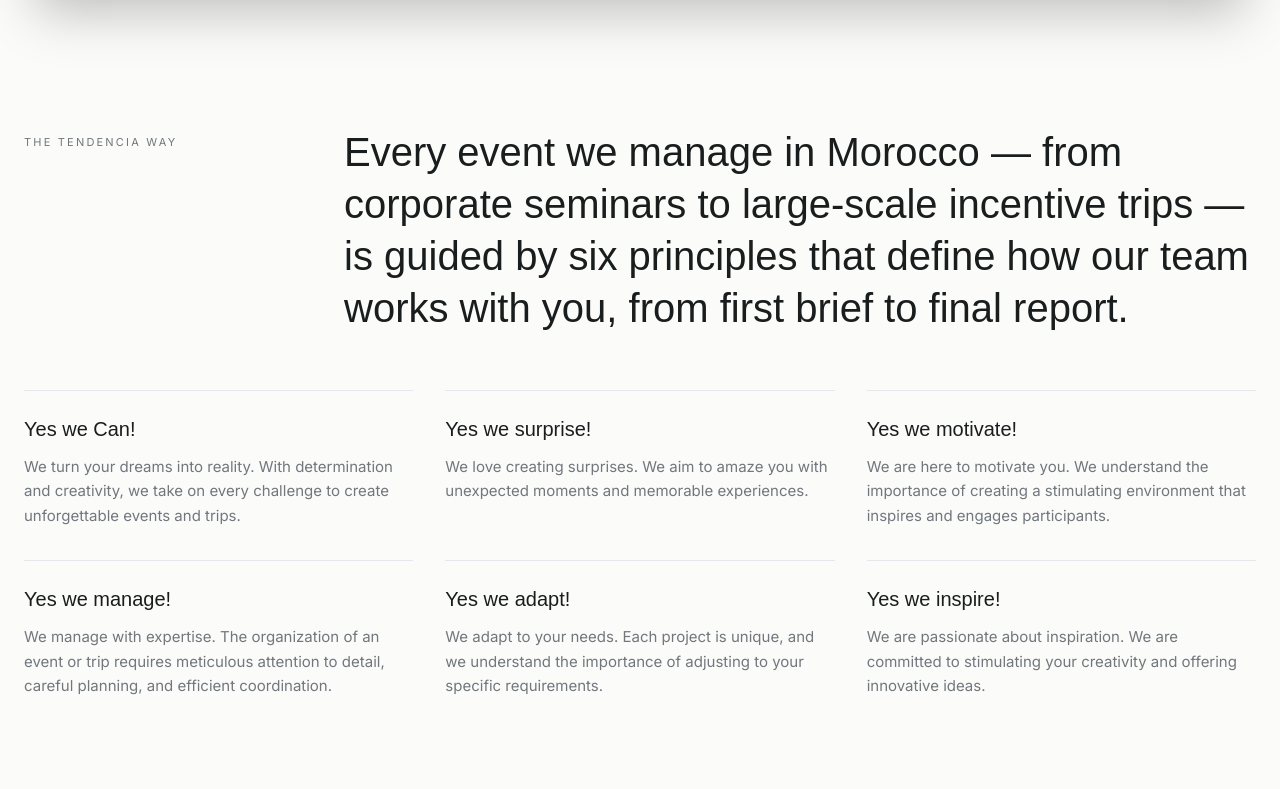
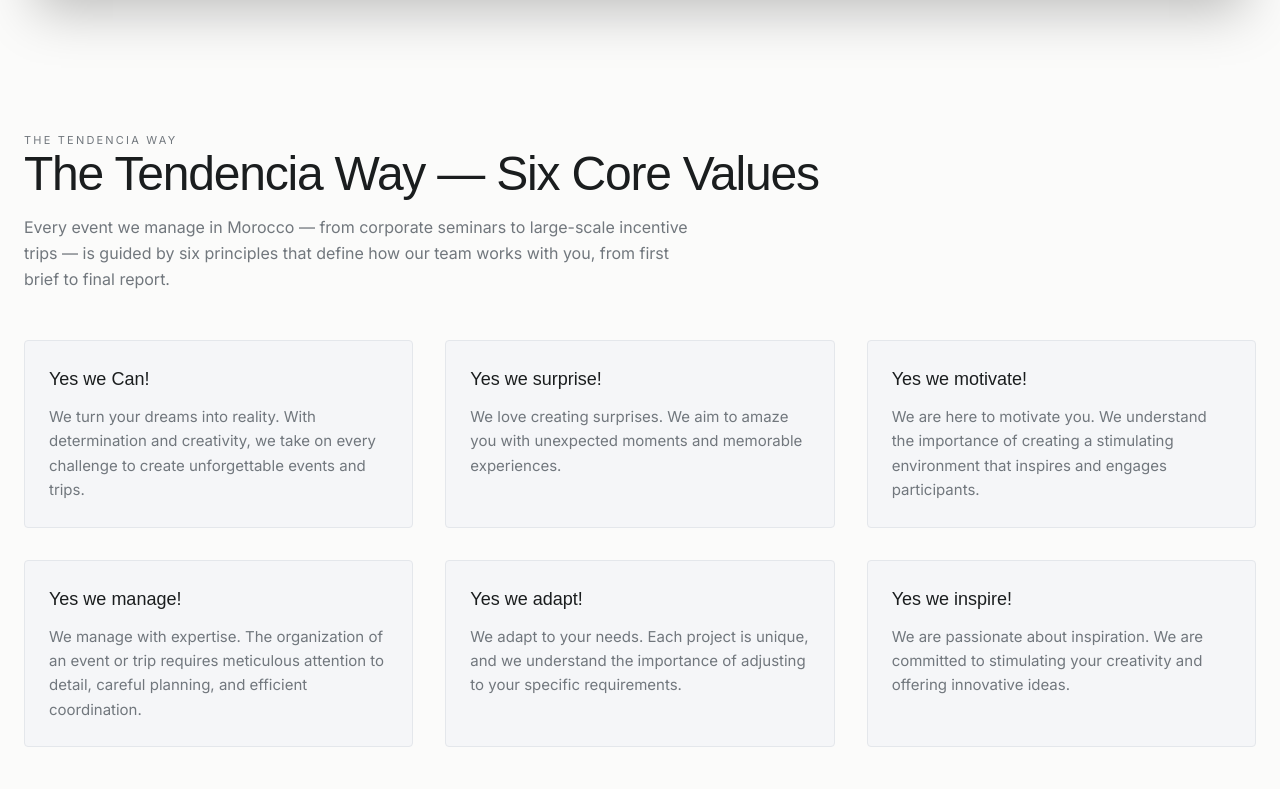
Before and after one commit to ali-r2005/tendenciaevents, a Next.js app: page / in a window 1280 px wide. Shown: the part 791-1580 px from the top of the page. Built offline with nearby package versions, Linux system fonts and the light colour scheme; a web font is replaced by a local one.

Commit message:
some cjhanges

```diff
--- a/src/app/layout.tsx
+++ b/src/app/layout.tsx
@@ -1,6 +1,8 @@
 import type { Metadata } from "next";
 import { Hammersmith_One, Inter } from "next/font/google";
 import { getDictionary } from "../../i18n";
+import { Header } from "../components/Header";
+import { Footer } from "../components/Footer";
 import "./globals.css";
 
 const hammersmithOne = Hammersmith_One({
@@ -27,7 +29,11 @@
       lang="en"
       className={`${hammersmithOne.variable} ${inter.variable} h-full antialiased`}
     >
-      <body className="min-h-full flex flex-col font-sans">{children}</body>
+      <body className="min-h-full flex flex-col font-sans">
+        <Header />
+        {children}
+        <Footer />
+      </body>
     </html>
   );
 }
--- a/src/app/page.tsx
+++ b/src/app/page.tsx
@@ -13,34 +13,6 @@
 
   return (
     <>
-      {/* Header */}
-      <header className="w-full bg-brand-canvas/95 border-b border-brand-border sticky top-0 z-50 backdrop-blur-md">
-        <div className="max-w-[1400px] mx-auto px-4 sm:px-6 h-16 flex items-center justify-between">
-          <a href="/" className="flex items-center gap-2 group">
-            <span className="w-2.5 h-2.5 rounded-full bg-brand-green transition-transform group-hover:scale-125 duration-300" />
-            <span className="text-[19px] font-medium tracking-tight text-brand-neutral">
-              {t.header.brand}
-            </span>
-          </a>
-          <nav className="hidden md:flex items-center gap-8 text-[13px] tracking-wide text-brand-muted">
-            {t.header.nav.map((item) => (
-              <a
-                key={item.href}
-                href={item.href}
-                className="hover:text-brand-yellow transition-colors"
-              >
-                {item.label}
-              </a>
-            ))}
-          </nav>
-          <a
-            href="/contact-us"
-            className="text-[13px] font-medium px-4 py-1.5 rounded-custom bg-brand-green text-white hover:bg-brand-blue transition-colors"
-          >
-            {t.header.cta}
-          </a>
-        </div>
-      </header>
 
       <main className="w-full max-w-[1400px] mx-auto px-4 sm:px-6 py-6 space-y-24 sm:space-y-32">
         {/* Hero */}
@@ -75,24 +47,23 @@
         </section>
 
         {/* The Tendencia Way */}
-        <section id="pillars" className="space-y-10">
-          <div className="grid grid-cols-1 md:grid-cols-12 gap-6 md:gap-12 items-start">
-            <div className="md:col-span-3">
-              <span className="text-[11px] uppercase tracking-[0.2em] text-brand-muted block pt-2">
-                {t.pillars.label}
-              </span>
-            </div>
-            <div className="md:col-span-9">
-              <p className="font-display text-3xl sm:text-4xl lg:text-[40px] leading-[1.3] font-normal text-brand-neutral">
-                {t.pillars.intro}
-              </p>
-            </div>
+        <section id="pillars" className="space-y-8">
+          <div className="space-y-2">
+            <span className="text-[11px] uppercase tracking-[0.2em] text-brand-muted">
+              {t.pillars.label}
+            </span>
+            <h2 className="font-display text-3xl sm:text-5xl font-normal text-brand-neutral tracking-tight">
+              The Tendencia Way — Six Core Values
+            </h2>
+            <p className="text-[16px] text-brand-muted leading-relaxed max-w-2xl pt-2">
+              {t.pillars.intro}
+            </p>
           </div>
 
           <div className="grid grid-cols-1 sm:grid-cols-2 lg:grid-cols-3 gap-8 pt-4">
             {t.pillars.items.map((pillar) => (
-              <div key={pillar.title} className="border-t border-brand-border pt-6 space-y-3">
-                <h3 className="font-display text-xl text-brand-neutral font-normal">
+              <div key={pillar.title} className="bg-brand-subtle border border-brand-border rounded-custom p-6 space-y-3">
+                <h3 className="font-display text-lg text-brand-neutral font-normal">
                   {pillar.title}
                 </h3>
                 <p className="text-[15px] text-brand-muted leading-relaxed">{pillar.body}</p>
@@ -286,75 +257,6 @@
         </section>
       </main>
 
-      {/* Footer */}
-      <footer className="w-full max-w-[1400px] mx-auto px-4 sm:px-6 pt-8 pb-16 space-y-12">
-        <div className="grid grid-cols-1 sm:grid-cols-3 gap-8 text-[13px] text-brand-muted">
-          <div className="space-y-3">
-            <h4 className="text-[11px] uppercase tracking-[0.2em] text-brand-neutral">Explore</h4>
-            <nav className="flex flex-col gap-2">
-              {t.footer.nav.map((link) => (
-                <a
-                  key={link.href}
-                  href={link.href}
-                  className="hover:text-brand-yellow transition-colors"
-                >
-                  {link.label}
-                </a>
-              ))}
-              <a href="/contact-us" className="hover:text-brand-neutral transition-colors">
-                {t.footer.cta}
-              </a>
-            </nav>
-          </div>
-
-          <div className="space-y-3">
-            <h4 className="text-[11px] uppercase tracking-[0.2em] text-brand-neutral">Follow Us</h4>
-            <nav className="flex flex-col gap-2">
-              {t.footer.social.map((link) => (
-                <a
-                  key={link.href}
-                  href={link.href}
-                  target="_blank"
-                  rel="noopener noreferrer"
-                  className="hover:text-brand-yellow transition-colors"
-                >
-                  {link.label}
-                </a>
-              ))}
-            </nav>
-          </div>
-
-          <div className="space-y-3">
-            <h4 className="text-[11px] uppercase tracking-[0.2em] text-brand-neutral">Language</h4>
-            <nav className="flex flex-col gap-2">
-              {t.footer.languages.map((lang) => (
-                <a
-                  key={lang.href}
-                  href={lang.href}
-                  className="hover:text-brand-yellow transition-colors"
-                >
-                  {lang.label}
-                </a>
-              ))}
-            </nav>
-          </div>
-        </div>
-
-        <div className="flex flex-col sm:flex-row items-center justify-between gap-4 text-xs text-brand-muted border-t border-brand-border pt-6">
-          <div>{t.footer.copyright}</div>
-          <div className="flex items-center gap-6">
-            {t.footer.links.map((link) => (
-              <a
-                key={link.href}
-                href={link.href}
-                className="hover:text-brand-yellow transition-colors"
-              >
-                {link.label}
-              </a>
-            ))}
-          </div>
-        </div>
-      </footer>
     </>
   );
 }
--- /dev/null
+++ b/src/components/Footer.tsx
@@ -0,0 +1,78 @@
+'use client';
+
+import { getDictionary } from "../../i18n";
+
+export function Footer() {
+  const t = getDictionary();
+
+  return (
+    <footer className="w-full max-w-[1400px] mx-auto px-4 sm:px-6 pt-8 pb-16 space-y-12">
+      <div className="grid grid-cols-1 sm:grid-cols-3 gap-8 text-[13px] text-brand-muted">
+        <div className="space-y-3">
+          <h4 className="text-[11px] uppercase tracking-[0.2em] text-brand-neutral">Explore</h4>
+          <nav className="flex flex-col gap-2">
+            {t.footer.nav.map((link) => (
+              <a
+                key={link.href}
+                href={link.href}
+                className="hover:text-brand-yellow transition-colors"
+              >
+                {link.label}
+              </a>
+            ))}
+            <a href="/contact-us" className="hover:text-brand-neutral transition-colors">
+              {t.footer.cta}
+            </a>
+          </nav>
+        </div>
+
+        <div className="space-y-3">
+          <h4 className="text-[11px] uppercase tracking-[0.2em] text-brand-neutral">Follow Us</h4>
+          <nav className="flex flex-col gap-2">
+            {t.footer.social.map((link) => (
+              <a
+                key={link.href}
+                href={link.href}
+                target="_blank"
+                rel="noopener noreferrer"
+                className="hover:text-brand-yellow transition-colors"
+              >
+                {link.label}
+              </a>
+            ))}
+          </nav>
+        </div>
+
+        <div className="space-y-3">
+          <h4 className="text-[11px] uppercase tracking-[0.2em] text-brand-neutral">Language</h4>
+          <nav className="flex flex-col gap-2">
+            {t.footer.languages.map((lang) => (
+              <a
+                key={lang.href}
+                href={lang.href}
+                className="hover:text-brand-yellow transition-colors"
+              >
+                {lang.label}
+              </a>
+            ))}
+          </nav>
+        </div>
+      </div>
+
+      <div className="flex flex-col sm:flex-row items-center justify-between gap-4 text-xs text-brand-muted border-t border-brand-border pt-6">
+        <div>{t.footer.copyright}</div>
+        <div className="flex items-center gap-6">
+          {t.footer.links.map((link) => (
+            <a
+              key={link.href}
+              href={link.href}
+              className="hover:text-brand-yellow transition-colors"
+            >
+              {link.label}
+            </a>
+          ))}
+        </div>
+      </div>
+    </footer>
+  );
+}
--- /dev/null
+++ b/src/components/Header.tsx
@@ -0,0 +1,37 @@
+'use client';
+
+import { getDictionary } from "../../i18n";
+
+export function Header() {
+  const t = getDictionary();
+
+  return (
+    <header className="w-full bg-brand-canvas/95 border-b border-brand-border sticky top-0 z-50 backdrop-blur-md">
+      <div className="max-w-[1400px] mx-auto px-4 sm:px-6 h-16 flex items-center justify-between">
+        <a href="/" className="flex items-center gap-2 group">
+          <span className="w-2.5 h-2.5 rounded-full bg-brand-green transition-transform group-hover:scale-125 duration-300" />
+          <span className="text-[19px] font-medium tracking-tight text-brand-neutral">
+            {t.header.brand}
+          </span>
+        </a>
+        <nav className="hidden md:flex items-center gap-8 text-[13px] tracking-wide text-brand-muted">
+          {t.header.nav.map((item) => (
+            <a
+              key={item.href}
+              href={item.href}
+              className="hover:text-brand-yellow transition-colors"
+            >
+              {item.label}
+            </a>
+          ))}
+        </nav>
+        <a
+          href="/contact-us"
+          className="text-[13px] font-medium px-4 py-1.5 rounded-custom bg-brand-green text-white hover:bg-brand-blue transition-colors"
+        >
+          {t.header.cta}
+        </a>
+      </div>
+    </header>
+  );
+}
```
